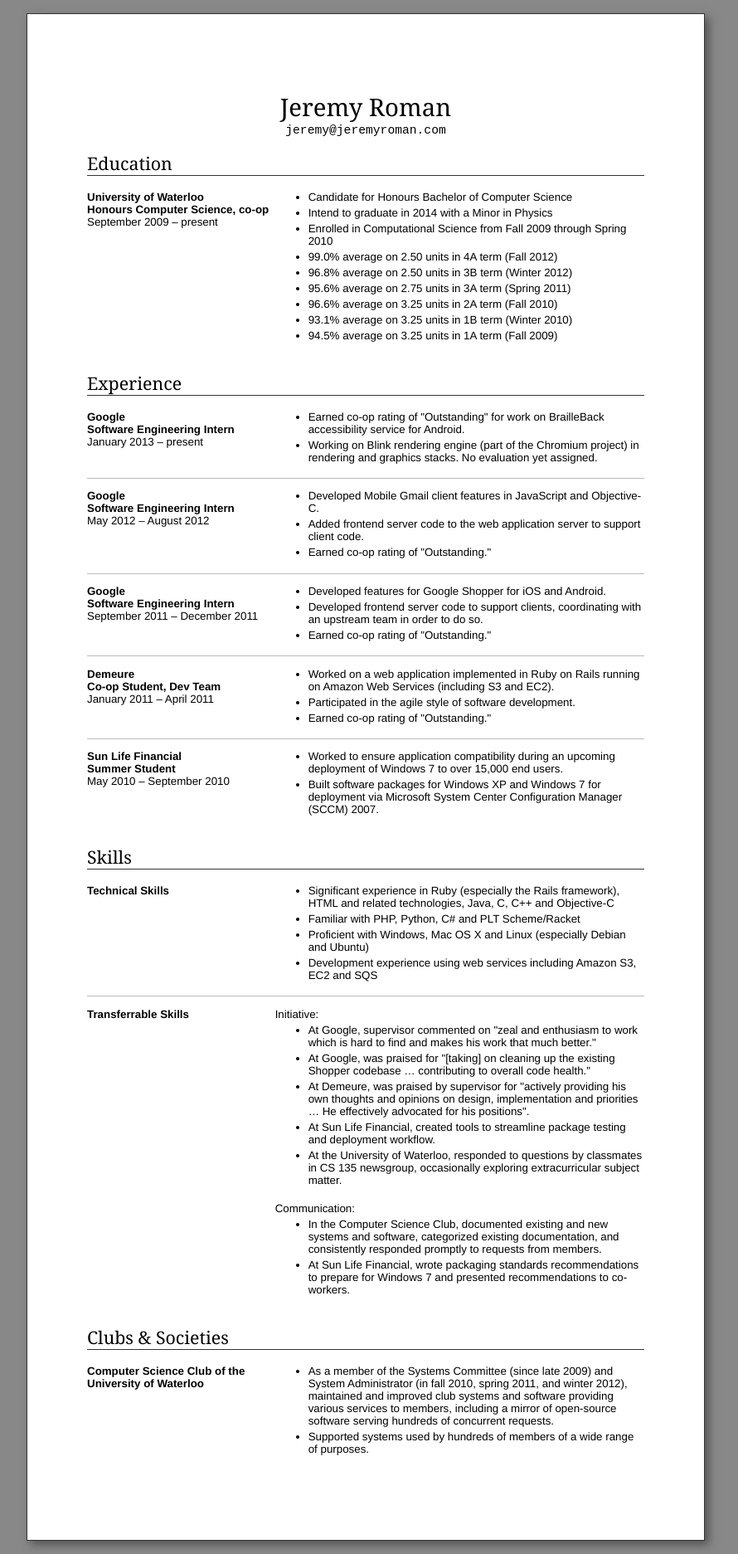
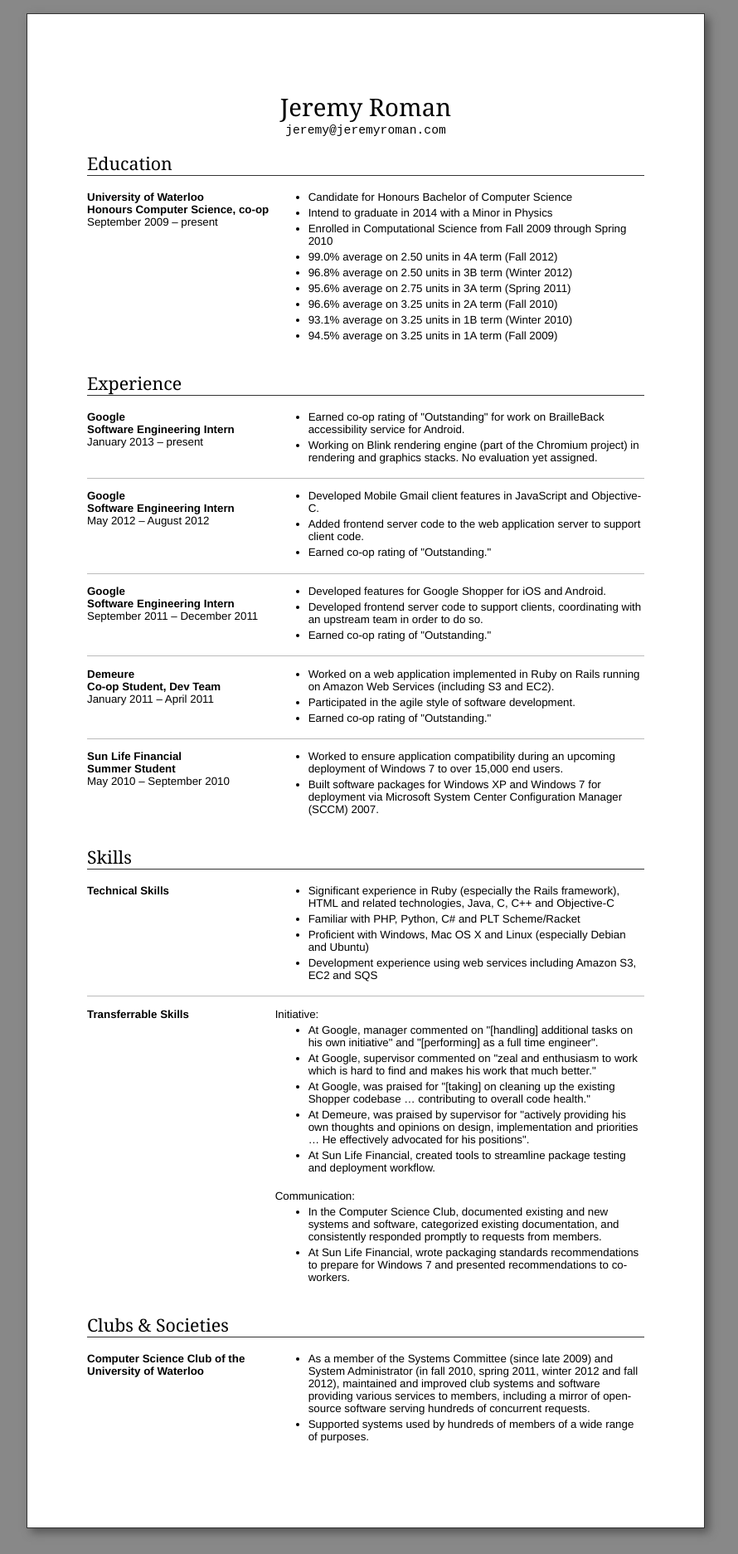
Before and after one commit to jeremyroman/www.jeremyroman.com, a Jekyll site: the page resume/resume.html, which Jekyll copies as it is, in a window 1280 px wide. Shown: the whole page at 83% size, without its empty margins (199-1089 px from the left). Built offline with Jekyll 4.4.1, drawn with Linux system fonts in a browser that asks for light colours; Markdown is read by kramdown in place of the engine named in the settings.

Commit message:
update resume

```diff
--- a/resume/resume.html
+++ b/resume/resume.html
@@ -219,11 +219,11 @@
           <strong>Transferrable Skills</strong>
         </div>
         Initiative: <ul>
+          <li>At Google, manager commented  on &quot;[handling] additional tasks on his own initiative&quot; and &quot;[performing] as a full time engineer&quot;.</li>
           <li>At Google, supervisor commented on &quot;zeal and enthusiasm to work which is hard to find and makes his work that much better.&quot;</li>
           <li>At Google, was praised for &quot;[taking] on cleaning up the existing Shopper codebase &hellip; contributing to overall code health.&quot;</li>
           <li>At Demeure, was praised by supervisor for &quot;actively providing his own thoughts and opinions on design, implementation and priorities &hellip; He effectively advocated for his positions&quot;.</li>
           <li>At Sun Life Financial, created tools to streamline package testing and deployment workflow.</li>
-          <li>At the University of Waterloo, responded to questions by classmates in CS 135 newsgroup, occasionally exploring extracurricular subject matter.</li>
         </ul><br>
         Communication: <ul>
           <li>In the Computer Science Club, documented existing and new systems and software, categorized existing documentation, and consistently responded promptly to requests from members.</li>
@@ -239,7 +239,7 @@
           <strong>Computer Science Club of the University of Waterloo</strong>
         </div>
         <ul>
-          <li>As a member of the Systems Committee (since late 2009) and System Administrator (in fall 2010, spring 2011, and winter 2012), maintained and improved club systems and software providing various services to members, including a mirror of open-source software serving hundreds of concurrent requests.</li>
+          <li>As a member of the Systems Committee (since late 2009) and System Administrator (in fall 2010, spring 2011, winter 2012 and fall 2012), maintained and improved club systems and software providing various services to members, including a mirror of open-source software serving hundreds of concurrent requests.</li>
           <li>Supported systems used by hundreds of members of a wide range of purposes.</li>
         </ul>
       </li>
```
Also changed, not shown: 1 other file.
